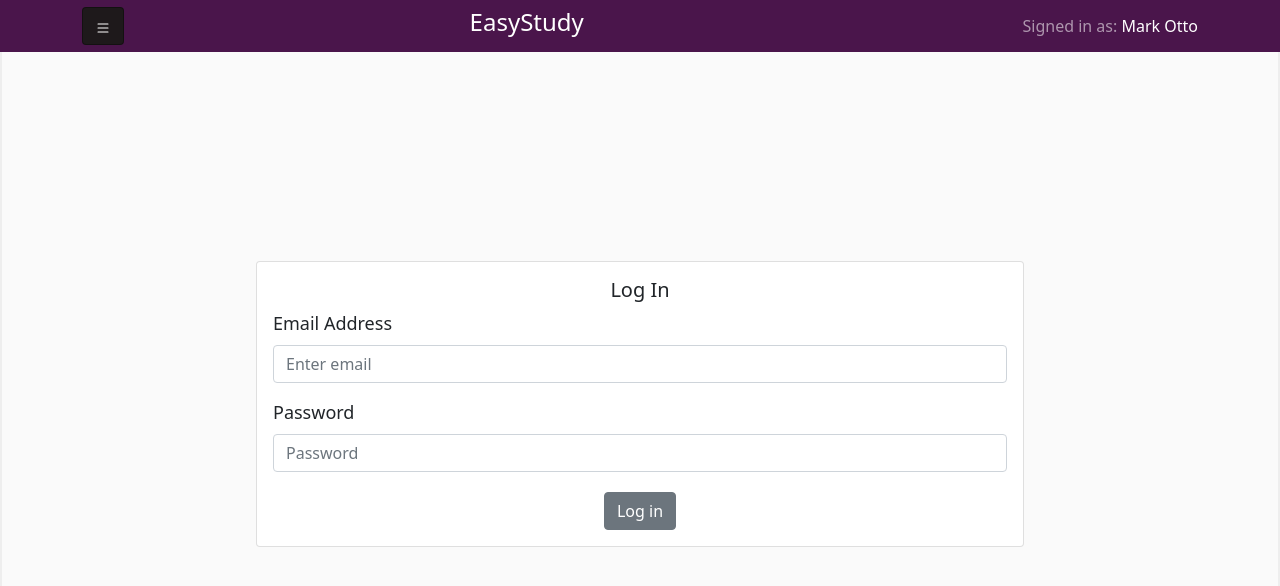
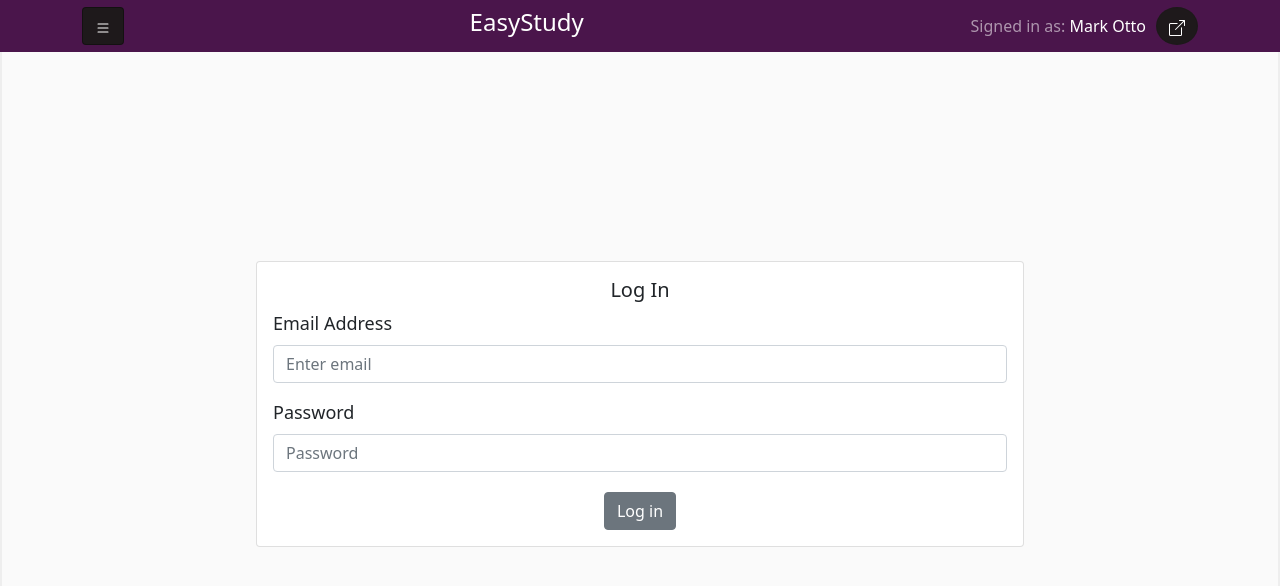
Before and after one commit to joacocruz6/easy_study, a React (Create React App) app: page /login in a window 1280 px wide. Shown: the top 586 px of the page. Built offline with nearby package versions, Linux system fonts and the light colour scheme.

Commit message:
feat(logout): add logout button on the navigation

```diff
--- a/src/components/Navbar/Navbar.jsx
+++ b/src/components/Navbar/Navbar.jsx
@@ -2,7 +2,7 @@ import Navbar from "react-bootstrap/Navbar";
 import Container from "react-bootstrap/Container";
 import "./Navbar.css";
 import NavigationMenu from "./NavigationMenu/NavigationMenu.jsx";
-
+import NavigationLogout from "./NavigationMenu/NavigationLogout/NavigationLogout.jsx";
 const Navigation = () => {
 	return (
 		<>
@@ -20,6 +20,7 @@ const Navigation = () => {
 							Signed in as:{" "}
 							<span className="user_text">Mark Otto</span>
 						</Navbar.Text>
+						<NavigationLogout />
 					</Navbar.Collapse>
 				</Container>
 			</Navbar>
--- /dev/null
+++ b/src/components/Navbar/NavigationMenu/NavigationLogout/NavigationLogout.css
@@ -0,0 +1,21 @@
+.logout_button {
+	border-radius: 50%;
+	background-color: #1d1a1af3;
+	border-color: #1d1a1af3;
+	margin-left: 10px;
+}
+
+.logout_button:hover {
+	border-color: #700808;
+	background-color: #700808;
+}
+
+.logout_button:active {
+	border-color: #700808;
+	background-color: #700808;
+}
+.logout_button:focus {
+	border-color: #700808;
+	background-color: #700808;
+	box-shadow: none;
+}
--- /dev/null
+++ b/src/components/Navbar/NavigationMenu/NavigationLogout/NavigationLogout.jsx
@@ -0,0 +1,28 @@
+import React from "react";
+import Button from "react-bootstrap/Button";
+import Tooltip from "react-bootstrap/Tooltip";
+import OverlayTrigger from "react-bootstrap/OverlayTrigger";
+import "./NavigationLogout.css";
+import { BsBoxArrowUpRight } from "react-icons/bs";
+
+const renderTooltip = (props) => (
+	<Tooltip id="logout-tooltip" {...props}>
+		Logout
+	</Tooltip>
+);
+
+const NavigationLogout = () => {
+	return (
+		<OverlayTrigger
+			placement="bottom"
+			delay={{ show: 250, hide: 400 }}
+			overlay={renderTooltip}
+		>
+			<Button className="logout_button" variant="secondary">
+				<BsBoxArrowUpRight />
+			</Button>
+		</OverlayTrigger>
+	);
+};
+
+export default NavigationLogout;
--- a/src/components/Navbar/NavigationMenu/NavigationProfile/NavigationProfile.jsx
+++ b/src/components/Navbar/NavigationMenu/NavigationProfile/NavigationProfile.jsx
@@ -3,16 +3,12 @@ import Button from "react-bootstrap/Button";
 import Tooltip from "react-bootstrap/Tooltip";
 import OverlayTrigger from "react-bootstrap/OverlayTrigger";
 import "./NavigationProfile.css";
-import { BsFillGearFill, BsBoxArrowUpRight } from "react-icons/bs";
+import { BsFillGearFill } from "react-icons/bs";
+import NavigationLogout from "../NavigationLogout/NavigationLogout.jsx";
 
 const renderTooltip = (props) => (
 	<Tooltip id="profile-tooltip" {...props}>
 		Check and edit profile.
-	</Tooltip>
-);
-const renderLogoutTooltip = (props) => (
-	<Tooltip id="logout-tooltip" {...props}>
-		Logout
 	</Tooltip>
 );
 
@@ -30,15 +26,7 @@ const NavigationProfile = () => {
 						<BsFillGearFill className="gear_position" />
 					</Button>
 				</OverlayTrigger>
-				<OverlayTrigger
-					placement="bottom"
-					delay={{ show: 250, hide: 400 }}
-					overlay={renderLogoutTooltip}
-				>
-					<Button className="logout_button" variant="secondary">
-						<BsBoxArrowUpRight />
-					</Button>
-				</OverlayTrigger>
+				<NavigationLogout />
 			</div>
 		</div>
 	);
```
